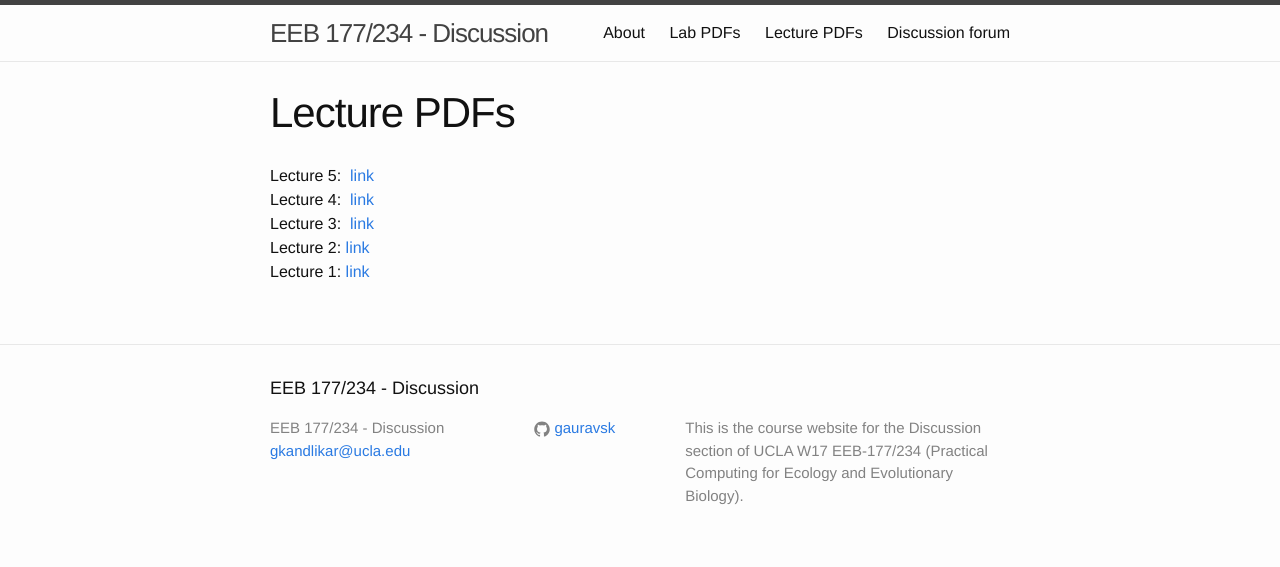
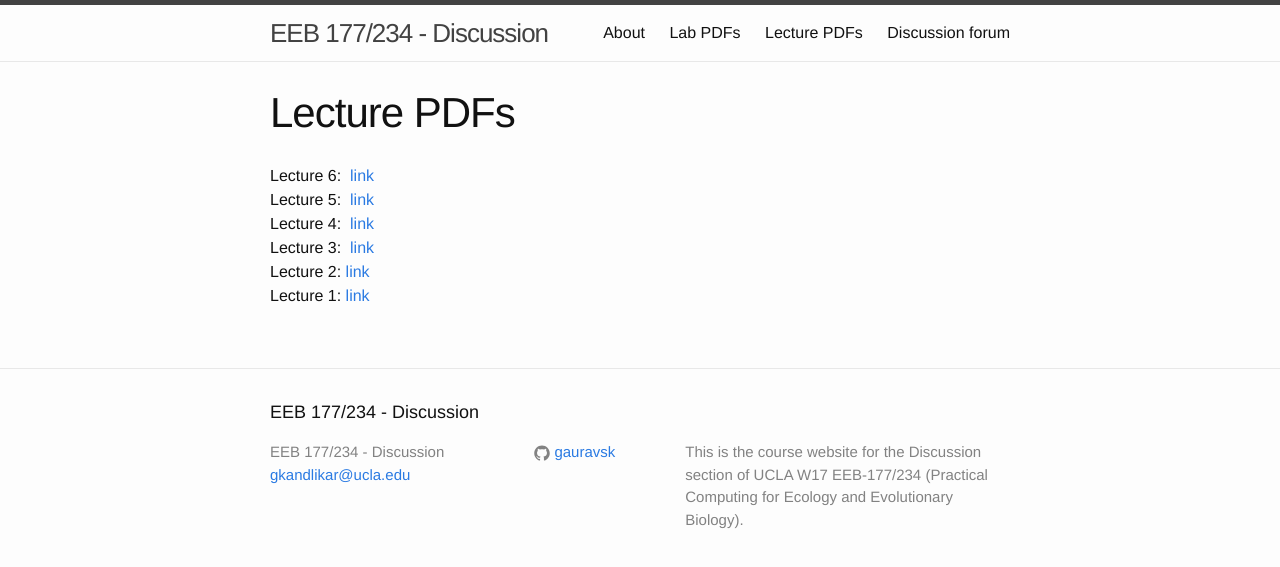
Before and after one commit to michaelalfaro/eeb177-W17.github.io, a Jekyll site: the page built from lectures.md, in a window 1280 px wide. Shown: the top 567 px of the page. Built offline with Jekyll 4.4.1, drawn with Linux system fonts in a browser that asks for light colours.

Commit message:
updating lectures page

```diff
--- a/lectures.md
+++ b/lectures.md
@@ -4,6 +4,7 @@ title: Lecture PDFs
 permalink: /lectures/
 ---
 
+Lecture 6:  [link]({{ site.url }}lecture_pdfs/lecture-6-Jan-26-2017.pdf)
 Lecture 5:  [link]({{ site.url }}lecture_pdfs/lecture-5-Jan-24-2017.pdf)
 Lecture 4:  [link]({{ site.url }}lecture_pdfs/lecture-4b-Jan-19-2017.pdf)
 Lecture 3:  [link]({{ site.url }}lecture_pdfs/lecture-3-1-17-2017.pdf)
```
